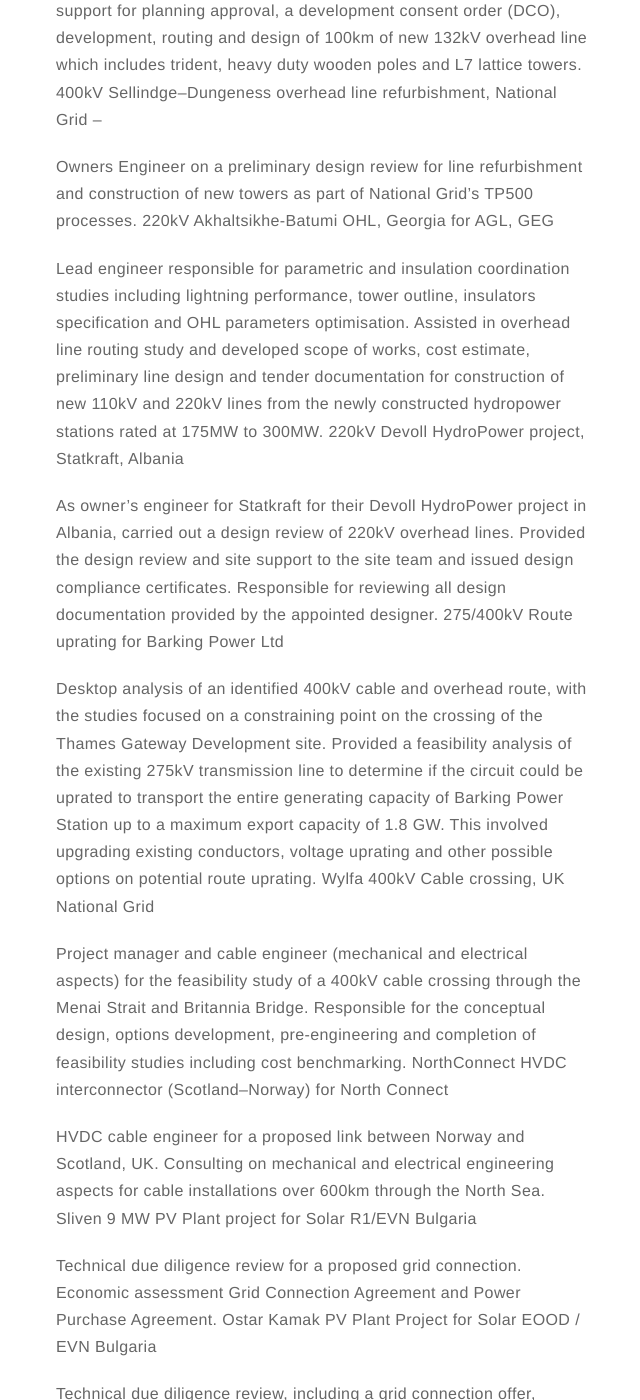
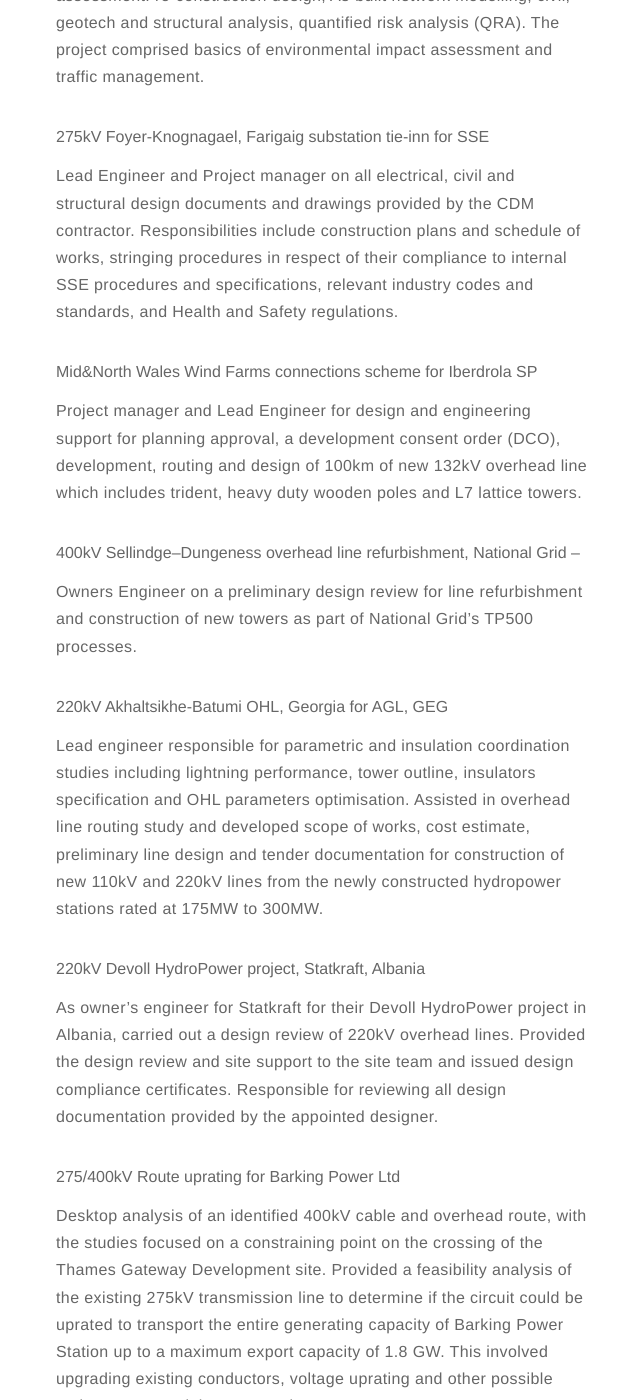
Before and after one commit to kryzhov/kryzhov.github.io, a Jekyll site: the page built from projects.html, in a window 1280 px wide and 1400 px high, scrolled down 2041 px. Shown: the whole window, without its empty margins (318-958 px from the left). Built offline with Jekyll 4.4.1, drawn with Linux system fonts in a browser that asks for light colours; some of the changed text lies outside the part shown.

Commit message:
Update 12.
Updated project page

```diff
--- a/projects.html
+++ b/projects.html
@@ -13,32 +14,39 @@
                 </a>
 
 
-                    Project Financing association<aside>October,17-March,18</aside>
+                    Report, Project Financing group <aside>May, 18</aside>
                     <p> Qualitative research for developments in Battery Energy
                     Storage Solutions. Comparative analysis of valuation approaches,
                     specifically focusing on synergy from co-locations with
-                    renewable energy generation.</p>
+                    renewable energy generation.</p><br>
 
-                    Contract for Confidential<aside>October,17-March,18</aside>
 
+                    Contract for Confidential<aside>Oct,17-March,18</aside>
                     <p> Support for backend development of the financial risks
                         management software, specifying approach to risk
                         modelling, contributing risk model library, descriptive
                         analytics on performance measurement and attribution.</p><br>
 
+                    Data Analysis, Udacity <aside>March, 18</aside>
+                    <p> Research on co-dependence structure of Central Banks’s monetary
+                    policies with multiple economic indicators, such as foreign investments,
+                    debt servicing cost, trade and other factors.</p><br>
 
-                    Data Analysis for Udacity <aside>March,18</aside>
-                    <p> Research on co-dependence structure of Central Banks’s monetary
-                    policies with multiple economic indicators, such as investments,
-                    debt servicing cost, trade etc.</p><br>
+                    Portfolio Management, Spearhead Capital Partners <aside>May-Aug, 17</aside>
+                    <p> Managed an ETF/FX portfolio on mandate on strategic and tactical levels.
+                        Supported quantitative analysis including benchmark decomposition,
+                        portfolio strategy, Black-Litterman and Treynor-Black and optimisation,
+                        selection criteria, ex-ante and ex-post performance attribution and risk management.
+                        Crosschecks and advanced analysis performed with Bloomberg and TR Eikon.</p><br>
 
+                    Capstone Project, UoS <aside>Sept, 17</aside>
+                    <p> Developed risk-adjusted income-based valuation models
+                    for renewable power plants, encompassing multi-level
+                    forecasting, hedging, and transaction structuring including
+                    equity and debt structuring with conventional and
+                    participatory bonds.</p><br>
 
-                    Course Project <aside>Sept,17</aside>
-                    <p> Developed risk-adjusted income-based valuation models for renewable power plants,
-                        encompassing multi-level forecasting, hedging, and transaction
-                        structuring including equity and debt structuring with conventional and
-                        participatory bonds.</p>
-
+                    Commodity Project. Ørsted, former Dong Energy <aside>April,17</aside>
                 <p> Developed structural PDE / stochastic jump-diffusion
                     mean-reversion forecasting models WITH seasonality, storage and
                     other latent exogenous factors specific for the
@@ -47,47 +55,58 @@
                     of supply contracts, storage contracts,
                     and construction of an optimised
                     hedge programme using derivative contracts forwards,
-                        traditional and asian options.  </p>
+                    traditional and asian options.  </p><br>
 
-                    <p> Managed an ETF/FX portfolio on mandate on strategic and tactical levels.
-                        Supported quantitative analysis including benchmark decomposition,
-                        portfolio strategy, Black-Litterman and Treynor-Black and optimisation,
-                        selection criteria, ex-ante and ex-post performance attribution and risk management.
-                        Crosschecks and advanced analysis performed with Bloomberg and TR Eikon.<p>
-
+                    Capstone Project, UoS <aside>March,17</aside>
                     <p> Created and Analysed Market Risk Models for Equity and ETF portfolios,
                     administering data Management, Risk Factor Modelling, Back Testing,
-                        Scenario and push stress-tests. Produced Risk Mitigation Strategies.</p>
+                    Scenario and push stress-tests. Produced Risk Mitigation Strategies.</p><br>
+
+                    {% endif %}
+                {% endfor %}
+            </section>
+
+<br>
+
+            <section class="list">
+                <h3> Power and Utilities Projects. 2008-2016</h3>
+                {% for post in site.posts %}
+                    {% if post.projects %}
+                        <div class="item {% if post.star %}star{% endif %}">
+                            <a class="url" href="{% if post.externalLink %}{{ post.externalLink }}{% else %}{{ site.url }}{{ post.url }}{% endif %}">
+                            </a>
 
 
-                    <p> 132kV network refurbishment for NEPCO, Jordan
-                    Lead Engineer and Project manager for due diligence
-                    review of £6mil overhead lines refurbishment EPC contract.</p>
+                    132kV network refurbishment for NEPCO, Jordan <aside>Sept,15</aside>
+                    <p> Lead engineer and project manager for due diligence
+                    review of £6mil EPC contract for power grid refurbishment .
+                    </p><br>
 
+                    132kV V-Route for Iberdrola and Scottish Power
+                    <aside>May,15</aside>
+                    <p> Lead engineer and project manager for the V Route
+                        operational assessment. re-construction  design,
+                        As-built network modelling, civil, geotech and structural analysis,
+                        quantified risk analysis (QRA).
+                        The project comprised basics of environmental
+                        impact assessment and traffic management.</p><br>
 
-                    132kV V-Route condition assessment for Iberdrola and Scottish Power
-                    <p> Lead designer and project manager for the V Route condition assessment.
-                    Responsibilities include as-built and re-construction overhead line design,
-                    PL4 tower modelling, foundation analysis, geotechnical investigations and
-                    quantified risk analysis (QRA). The project comprises basics of environmental
-                    impact assessment and traffic management.</p>
-
-                    275kV Foyer-Knognagael, Farigaig substation tie-inn for SSE</h3>
+                    275kV Foyer-Knognagael, Farigaig substation tie-inn for SSE
                     <p>Lead Engineer and Project manager on all electrical, civil and structural design
                     documents and drawings provided by the CDM contractor. Responsibilities include
                     construction plans and schedule of works, stringing procedures in respect
                     of their compliance to internal SSE procedures and specifications,
-                    relevant industry codes and standards, and Health and Safety regulations.</p>
+                    relevant industry codes and standards, and Health and Safety regulations.</p><br>
 
                     Mid&North Wales Wind Farms connections scheme for Iberdrola SP
                     <p>Project manager and Lead Engineer for design and engineering support for
                     planning approval, a development consent order (DCO), development, routing
                     and design of 100km of new 132kV overhead line which includes trident,
-                    heavy duty wooden poles and L7 lattice towers.
+                    heavy duty wooden poles and L7 lattice towers.</p><br>
 
                     400kV Sellindge–Dungeness overhead line refurbishment, National Grid –
                     <p>Owners Engineer on a preliminary design review for line refurbishment
-                    and construction of new towers as part of National Grid’s TP500 processes.
+                    and construction of new towers as part of National Grid’s TP500 processes.</p><br>
 
                     220kV Akhaltsikhe-Batumi OHL, Georgia for AGL, GEG
                     <p>Lead engineer responsible for parametric and insulation coordination
@@ -95,32 +114,61 @@
                     specification and OHL parameters optimisation. Assisted in overhead line
                     routing study and developed scope of works, cost estimate, preliminary line
                     design and tender documentation for construction of new 110kV and 220kV lines
-                    from the newly constructed hydropower stations rated at 175MW to 300MW.
+                    from the newly constructed hydropower stations rated at 175MW to 300MW.</p><br>
 
                     220kV Devoll HydroPower project, Statkraft, Albania
-                    <p>As owner’s engineer for Statkraft for their Devoll HydroPower project in Albania, carried out a design review of 220kV overhead lines. Provided the design review and site support to the site team and issued design compliance certificates. Responsible for reviewing all design documentation provided by the appointed designer.
+                    <p>As owner’s engineer for Statkraft for their Devoll HydroPower
+                         project in Albania, carried out a design review of
+                         220kV overhead lines. Provided the design review and
+                         site support to the site team and issued design
+                         compliance certificates. Responsible for reviewing all
+                         design documentation provided by the appointed designer.</p><br>
 
                     275/400kV Route uprating for Barking Power Ltd
-                    <p>Desktop analysis of an identified 400kV cable and overhead route, with the studies focused on a constraining point on the crossing of the Thames Gateway Development site. Provided a feasibility analysis of the existing 275kV transmission line to determine if the circuit could be uprated to transport the entire generating capacity of Barking Power Station up to a maximum export capacity of 1.8 GW.  This involved upgrading existing conductors, voltage uprating and other possible options on potential route uprating.
+                    <p>Desktop analysis of an identified 400kV cable and
+                        overhead route, with the studies focused on a
+                        constraining point on the crossing of the Thames
+                        Gateway Development site. Provided a feasibility
+                        analysis of the existing 275kV transmission line to
+                        determine if the circuit could be uprated to transport
+                        the entire generating capacity of Barking Power Station
+                        up to a maximum export capacity of 1.8 GW.  This involved
+                        upgrading existing conductors, voltage uprating and other
+                        possible options on potential route uprating.</p><br>
 
                     Wylfa 400kV Cable crossing, UK National Grid
-                    <p>Project manager and cable engineer (mechanical and electrical aspects) for the feasibility study of a 400kV cable crossing through the Menai Strait and Britannia Bridge. Responsible for the conceptual design, options development, pre-engineering and completion of feasibility studies including cost benchmarking.
+                    <p>Project manager and cable engineer (mechanical and
+                        electrical aspects) for the feasibility study of a
+                        400kV cable crossing through the Menai Strait and
+                        Britannia Bridge. Responsible for the conceptual design,
+                         options development, pre-engineering and completion of
+                         feasibility studies including cost benchmarking.</p><br>
 
                     NorthConnect HVDC interconnector (Scotland–Norway) for North Connect
-                    <p>HVDC cable engineer for a proposed link between Norway and Scotland, UK. Consulting on mechanical and electrical engineering aspects for cable installations over 600km through the North Sea.
+                    <p>HVDC cable engineer for a proposed link between
+                        Norway and Scotland, UK. Consulting on mechanical and
+                        electrical engineering aspects for cable installations
+                        over 600km through the North Sea.</p><br>
 
                     Sliven 9 MW PV Plant project for Solar R1/EVN Bulgaria
-                    <p>Technical due diligence review for a proposed grid connection. Economic assessment Grid Connection Agreement and Power Purchase Agreement.
+                    <p>Technical due diligence review for a proposed grid
+                        connection. Economic assessment Grid Connection
+                        Agreement and Power Purchase Agreement.</p><br>
 
                     Ostar Kamak PV Plant Project for Solar EOOD / EVN Bulgaria
-                    <p>Technical due diligence review, including a grid connection offer, construction costs and mitigating grid connection challenges. Full compliance with utility company standards.
+                    <p>Technical due diligence review, including a
+                        grid connection offer, construction costs and mitigating
+                        grid connection challenges. Full compliance with
+                        utility company standards.</p><br>
 
                     UK Power Networks, Increased Capacity from Existing Overhead line routes
                     <p>Lead Engineer responsible for 33/132kV distribution lines feasibility,
-                    engineering studies and evaluation of design options.
+                    engineering studies and evaluation of design options.</p><br>
 
                     National Grid, UK, Overhead Lines Alliance West (EAW)
-                    <p>Technical assurance undertaken for 275 and 400kV overhead line refurbishment schemes carried out by EAW on behalf of National Grid.
+                    <p>Technical assurance undertaken for 275 and 400kV
+                        overhead line refurbishment schemes carried out
+                        by EAW on behalf of National Grid.</p><br>
 
                     FEED and Electricity Alliance West for National Grid
                     <p>Design tasks on numerous schemes involving substation
@@ -131,28 +179,58 @@
                     ‒	Alverdiscott-Indian Queens
                     ‒	Stalybridge to Woodhead
                     ‒	Ryhall FEED
-                    ‒	Dudgeon Offshore Wind Farm connection FEED </p>
+                    ‒	Dudgeon Offshore Wind Farm connection FEED </p><br>
 
                     Treuddyn-Trawsfynydd and Harker-Hutton-Quernmore, 400kV Reconductoring Schemes for National Grid
-                    <p>Both schemes were carried out within the Electricity Alliance West framework agreement. The scope was to replace conductors, earthwires, insulators and fittings on the routes. The structural capacity of the towers and foundations were assessed.
+                    <p>Both schemes were carried out within the Electricity
+                        Alliance West framework agreement. The scope was to
+                         replace conductors, earthwires, insulators and fittings
+                         on the routes. The structural capacity of the towers
+                         and foundations were assessed.</p><br>
 
                     Sarawak Energy Berhad 500kV Backbone Project
-                    <p>Tower spotting, line optimisation, profiling for 192km of 500kV and 52km of 275kV overhead line using PLS CADD. Preparation of technical specifications for tender documentation: conductors, OPGW and network equipment, live monitoring equipment, insulation coordination. Electro-magnetic studies and investigations. Supporting documentation: BoQ, schedules and EPC tendering for 500kV Similajau – Tada Overhead Transmission line.
+                    <p>Tower spotting, line optimisation, profiling for
+                        192km of 500kV and 52km of 275kV overhead line using
+                        PLS CADD. Preparation of technical specifications for
+                        tender documentation: conductors, OPGW and network
+                        equipment, live monitoring equipment, insulation
+                        coordination. Electro-magnetic studies and investigations.
+                        Supporting documentation: BoQ, schedules and EPC
+                        tendering for 500kV Similajau – Tada Overhead
+                        Transmission line.</p><br>
 
                     Transmission line reconstruction and design development for VSEP, Vologda, Russia.
-                    <p>30km 110kV, double circuit overhead line Centralnaya 1,2. Part of the Vologda Gas Power Plant extension and network accession project.
+                    <p>30km 110kV, double circuit overhead line Centralnaya 1,2.
+                         Part of the Vologda Gas Power Plant extension and
+                         network accession project.</p><br>
 
-                    Transmission line reconstruction and on-site monitoring for Kuzbassenergo, Russia.
-                    <p>Assessment of feasibility (design and constructability) of 25km 110kV, double circuit overhead line ZSMK-Kuzneckaya. Development of project design documents under joint implementation requirements.
+                    Transmission line reconstruction and on-site monitoring
+                    for Kuzbassenergo, Russia.
+                    <p>Assessment of feasibility (design and constructability)
+                        of 25km 110kV, double circuit overhead line ZSMK-Kuzneckaya.
+                        Development of project design documents under joint
+                        implementation requirements.</p><br>
 
                     Reconstruction project and construction monitoring for Irkutskenergo, Russia.
-                    <p>The option appraisal looked at the positive and negative impacts of replacing the existing 35km 110kV line IGES-Kirovskaya. Alterations studies. Development of project design documents under joint implementation requirements. On-site monitoring and as-designed compliance.
+                    <p>The option appraisal looked at the positive and
+                        negative impacts of replacing the existing 35km 110kV line
+                         IGES-Kirovskaya. Alterations studies. Development of
+                         project design documents under joint implementation
+                         requirements. On-site monitoring and as-designed
+                         compliance.</p><br>
 
                     Reconstruction project, Confidential client, Kasakhstan.
-                    <p>Assessment of feasibility and design of 30km 110kV, double circuit overhead line 149A, CAPEX/OPEX analysis. Development of project design documents under joint implementation requirements.
+                    <p>Assessment of feasibility and design of 30km 110kV,
+                        double circuit overhead line 149A, CAPEX/OPEX analysis.
+                         Development of project design documents under
+                         joint implementation requirements.</p><br>
 
                     Reconstruction project and construction monitoring. Confidential client, Russia.
-                    <p>Assessment of feasibility of 15km 110kV, double circuit overhead line TTEC-Granichnaya/TEC13-Dolina. Preparing material specifications, CAPEX/OPEX analysis, technical studies for refurbishment in sensitive areas, bill of quantities and cost estimates.
+                    <p>Assessment of feasibility of 15km 110kV, double
+                        circuit overhead line TTEC-Granichnaya/TEC13-Dolina.
+                        Preparing material specifications, CAPEX/OPEX analysis,
+                        technical studies for refurbishment in sensitive areas,
+                        bill of quantities and cost estimates.</p><br>
 
                     Reconstruction project and for Permenergo, Russia.
                     <p>Assessment of feasibility (design and constructability)
```
Also changed, not shown: other parts of projects.html (+2 -1 lines), about.md (+4 -3 lines), 3 other files. Lines whose indentation alone changed are shown as unchanged.
